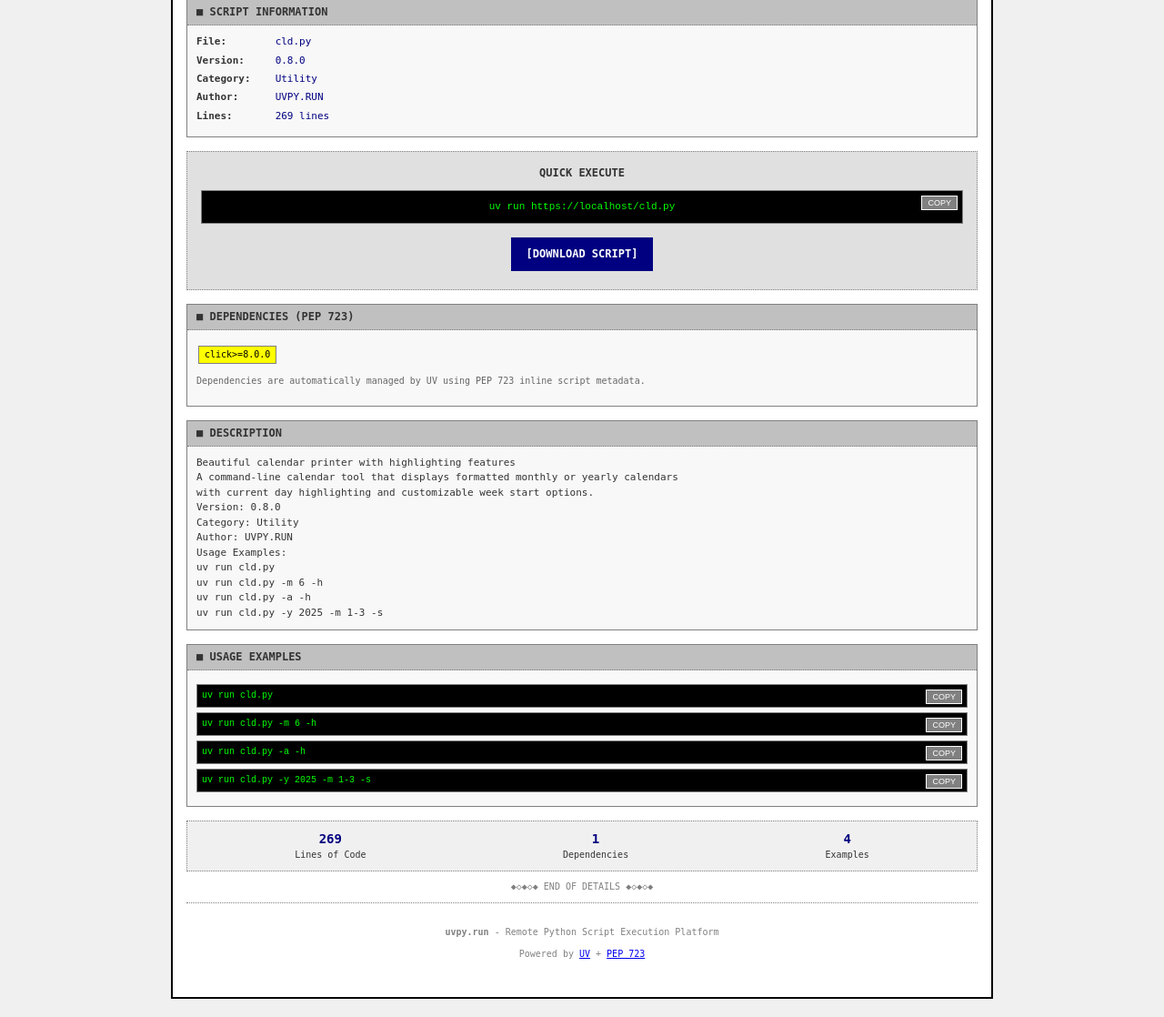
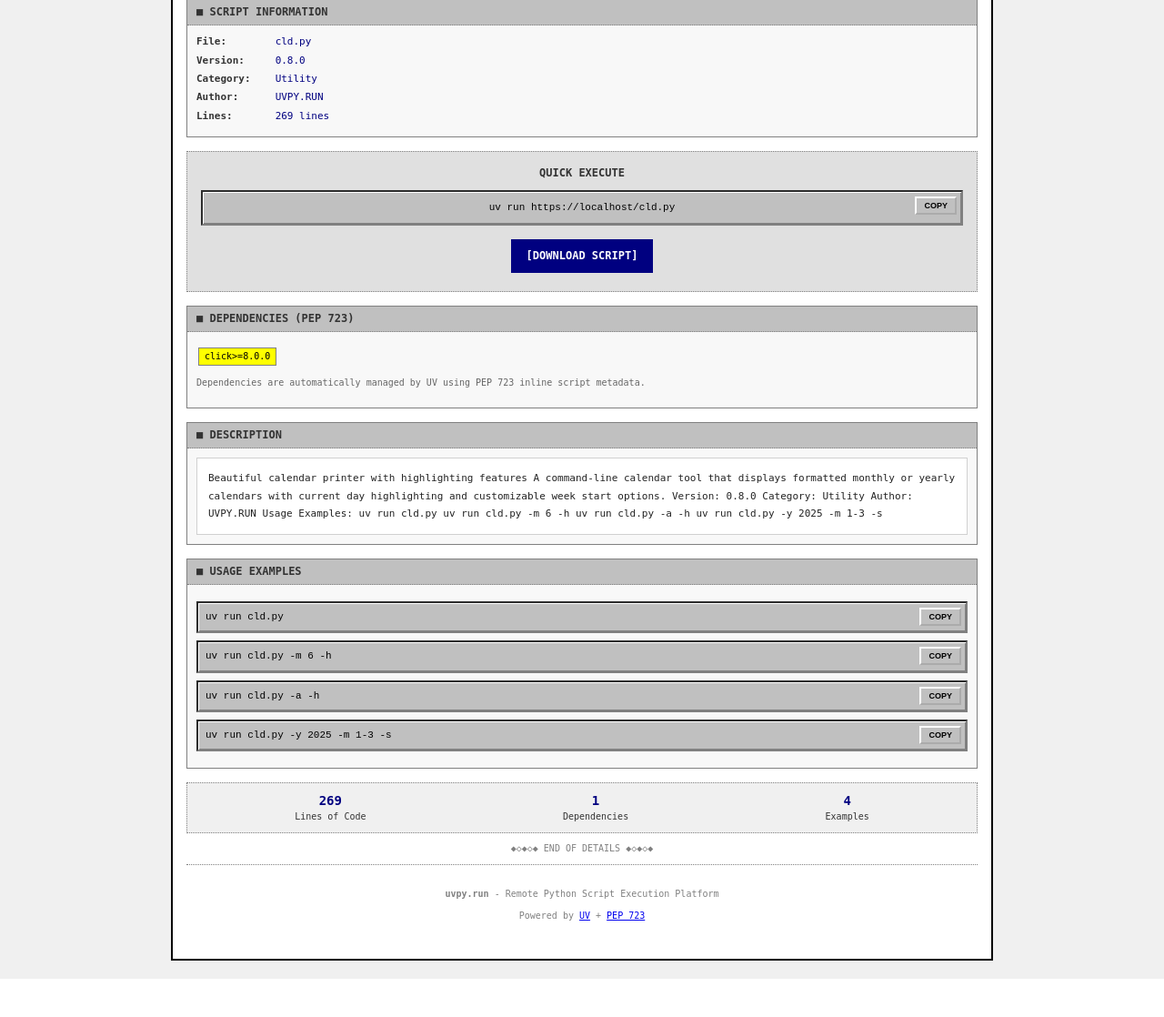
Before and after one commit to 26awen/uvpy_run, a Flask app: page /detail/cld in a window 1280 px wide. Shown: the part 203-1321 px from the top of the page at 91% size. After the commit the page ends 1279 px from the top, so only its background shows below. Run offline with Flask 3, Linux system fonts and the light colour scheme.

Commit message:
Improve detail page visual design with vintage Windows aesthetics
Enhanced visual design while maintaining retro style:

1. Command Display Improvements:
   - Changed from black terminal (green text) to gray Windows-style input boxes
   - Added inset border effects with shadows for depth
   - Black text on gray background (#c0c0c0) matches Windows 95/98 style
   - Better readability and consistency with overall theme

2. Description Section Enhancements:
   - Added white content background with proper padding
   - Improved paragraph spacing and line-height (1.8)
   - Better text flow with separated paragraphs
   - Enhanced readability with border and proper margins

3. Copy Button Refinements:
   - Updated to use outset/inset border style (Windows button effect)
   - Gray background matching Windows UI elements
   - Active state with inset border for button press feedback
   - Bold text for better visibility

4. Examples Display:
   - Consistent gray box styling matching command boxes
   - Larger padding and font size for better readability
   - Inset border effects throughout

All changes maintain the vintage aesthetic while significantly improving readability and user experience.

```diff
--- a/templates/script_detail.html
+++ b/templates/script_detail.html
@@ -157,29 +157,36 @@
         }
 
         .command-box {
-            background-color: #000000;
-            color: #00ff00;
+            background-color: #c0c0c0;
+            color: #000000;
             padding: 10px;
-            border: 1px solid #808080;
+            border: 2px inset #808080;
             font-family: "Courier New", monospace;
             font-size: 11px;
             margin: 10px 0;
             position: relative;
+            box-shadow: inset 1px 1px 0 #ffffff, inset -1px -1px 0 #808080;
         }
 
         .copy-button {
             position: absolute;
             top: 5px;
             right: 5px;
-            padding: 2px 6px;
+            padding: 3px 8px;
             font-size: 9px;
-            background-color: #808080;
-            color: #ffffff;
-            border: 1px solid #ffffff;
+            background-color: #c0c0c0;
+            color: #000000;
+            border: 2px outset #ffffff;
             cursor: pointer;
+            font-weight: bold;
         }
 
         .copy-button:hover {
+            background-color: #d0d0d0;
+        }
+
+        .copy-button:active {
+            border-style: inset;
             background-color: #a0a0a0;
         }
 
@@ -202,20 +209,48 @@
         }
 
         .example {
-            background-color: #000000;
-            color: #00ff00;
-            padding: 5px;
-            margin: 5px 0;
+            background-color: #c0c0c0;
+            color: #000000;
+            padding: 8px;
+            margin: 8px 0;
             font-family: "Courier New", monospace;
-            font-size: 10px;
-            border: 1px solid #808080;
+            font-size: 11px;
+            border: 2px inset #808080;
             position: relative;
+            box-shadow: inset 1px 1px 0 #ffffff, inset -1px -1px 0 #808080;
         }
 
         .description-text {
             white-space: pre-wrap;
             font-size: 11px;
-            line-height: 1.5;
+            line-height: 1.7;
+            color: #222;
+            padding: 5px 0;
+        }
+
+        .description-text p {
+            margin: 10px 0;
+        }
+
+        .description-section-content {
+            background-color: #ffffff;
+            padding: 12px;
+            border: 1px solid #d0d0d0;
+            line-height: 1.8;
+        }
+
+        .description-paragraph {
+            margin: 12px 0;
+            text-indent: 0;
+            color: #222;
+        }
+
+        .description-paragraph:first-child {
+            margin-top: 0;
+        }
+
+        .description-paragraph:last-child {
+            margin-bottom: 0;
         }
 
         .download-section {
@@ -367,7 +402,14 @@
             <div class="section">
                 <div class="section-header">■ DESCRIPTION</div>
                 <div class="section-body">
-                    <div class="description-text">{{ script_info.full_docstring }}</div>
+                    <div class="description-section-content">
+                        {% set paragraphs = script_info.full_docstring.split('\n\n') %}
+                        {% for paragraph in paragraphs %}
+                            {% if paragraph.strip() %}
+                                <div class="description-paragraph">{{ paragraph.strip() }}</div>
+                            {% endif %}
+                        {% endfor %}
+                    </div>
                 </div>
             </div>
             {% endif %}
```
